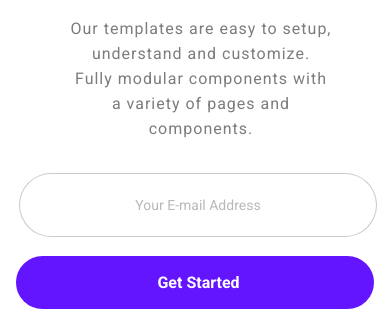
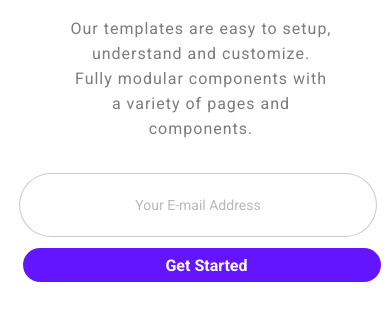
Before and after one commit to Iwhite96/Week2project, a plain HTML site: page index.html in a window 390 px wide. Shown: the part 232-560 px from the top of the page. Drawn offline with Linux system fonts and the light colour scheme.

Commit message:
final project add

```diff
--- a/style.css
+++ b/style.css
@@ -54,6 +54,24 @@ a:hover {
   display: flex;
   justify-content: space-between;
   align-items: center;
+  animation: animate-nav 800ms;
+  max-width: 1200px;
+  margin: 0 auto;
+  width: 100%;
+}
+
+@keyframes animate-nav{
+  0%{
+    transform: scale(0);
+  }
+
+  80%{
+    transform: scale(1) ;
+  }
+
+  100%{
+    transform: scale(1);
+  }
 }
 
 .logo {
@@ -63,8 +81,7 @@ a:hover {
 }
 
 .logo__text {
-  display: flex;
-  padding-left: 24px;
+  display: flex;;
   font-size: 28px;
   align-items: center;
   color: #242424c6;
@@ -191,6 +208,20 @@ h1 {
   display: flex;
   justify-content: center;
   align-items: center;
+  animation: fade-up 1200ms 600ms backwards;
+}
+
+
+@keyframes  fade-up{
+  0%{
+    opacity: 0;
+    transform: translateY(40px);
+  }
+
+  100%{
+    opacity: 1;
+    transform: translateY(0);
+  }
 }
 
 .header__img {
@@ -233,6 +264,7 @@ h1 {
 }
 
 .email__button {
+  position:relative
 }
 
 .button {
@@ -251,8 +283,9 @@ h1 {
   margin-left: 32px;
   margin-top: 8px;
   margin-bottom: 8px;
-  position: relative;
-  bottom: -1.4px;
+  position: absolute;
+  left: 47%;
+  bottom:45.5%;
 }
 
 button:hover {
@@ -1281,6 +1314,10 @@ button:hover {
     margin-bottom: 16px;
     padding: 0;
   }
+
+  .services{
+    padding: 48px; 24px;
+  }
 }
 
 @media (max-width: 980px) {
@@ -1327,13 +1364,18 @@ button:hover {
   }
 
   .email__button {
-    width: 100%;
-    margin-right: 16px;
     position: relative;
-    bottom: 66px;
-    left: 215px;
-  }
-
+  }
+.button{
+  position: absolute;
+  top: 24%;
+  left: -7%;
+  width: 100%;
+  padding: 24px;
+  display: flex;
+  align-items: center;
+
+}
   .landing__template--left {
     width: 100%;
     align-items: center;
@@ -1351,6 +1393,10 @@ button:hover {
 
   .testimonials__img {
     max-width: 400px;
+  }
+
+  .quality__work--left{
+    padding: 24px;
   }
 }
 
@@ -1439,10 +1485,8 @@ button:hover {
   }
   .email__button {
     width: 100%;
-    margin-right: 16px;
     position: relative;
-    top: 10px;
-    left: -12.5px;
+    padding-top: 14px;
   }
 
   .button {
@@ -1452,6 +1496,9 @@ button:hover {
     opacity: 1;
     border-radius: 9999px;
     font-weight: 700;
+    position: absolute;
+    left: -3.5%;
+
   }
 
   .trusted__customers {
```
